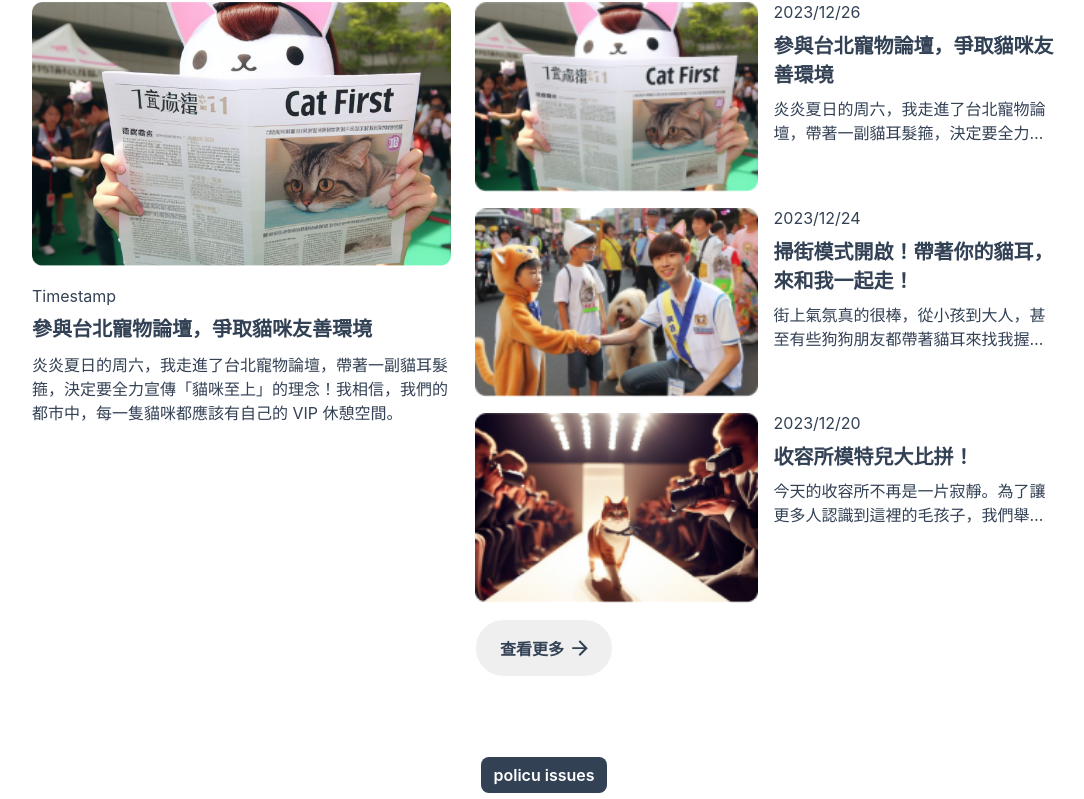
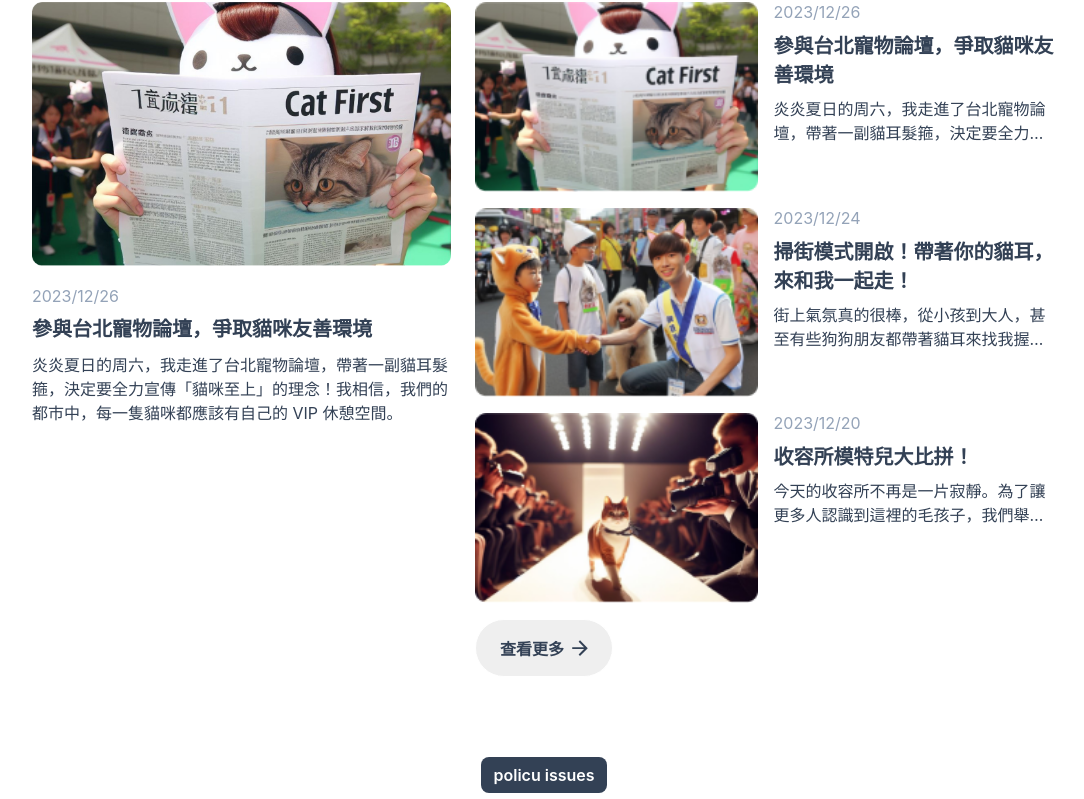
Before and after one commit to dackdada016/2023f2e_mission1, a React (Create React App) app: page / in a window 1280 px wide. Shown: the part 1988-2787 px from the top of the page, without its empty margins (96-1180 px from the left). Built offline with nearby package versions, Linux system fonts and the light colour scheme.

Commit message:
fix : 修正顏色

```diff
--- a/src/components/LatestEvents.js
+++ b/src/components/LatestEvents.js
@@ -15,6 +15,9 @@ const EventCard = styled.article`
     flex-direction:column;
     gap:0.5rem;
     padding-top:1rem;
+    span{
+      color:rgba(148, 163, 184, 1);
+    }
     h5{
       font-size:1.25rem;
       margin:0;
@@ -44,6 +47,9 @@ const EventCardList = styled.section`
     div{
       flex-direction:column;
       gap: 0.5rem;
+      span{
+        color:rgba(148, 163, 184, 1);
+      }
       h5{
         font-size:1.25rem;
         line-height: normal;
@@ -86,7 +92,7 @@ function LatestEvents() {
         <EventCard>
           <img src={EventForumPhotos} alt="參與台北寵物論壇"/>
           <div>
-            <span>Timestamp</span>
+            <span>2023/12/26</span>
             <h5>參與台北寵物論壇，爭取貓咪友善環境</h5>
             <p>炎炎夏日的周六，我走進了台北寵物論壇，帶著一副貓耳髮箍，決定要全力宣傳「貓咪至上」的理念！我相信，我們的都市中，每一隻貓咪都應該有自己的 VIP 休憩空間。</p>
           </div>
```
